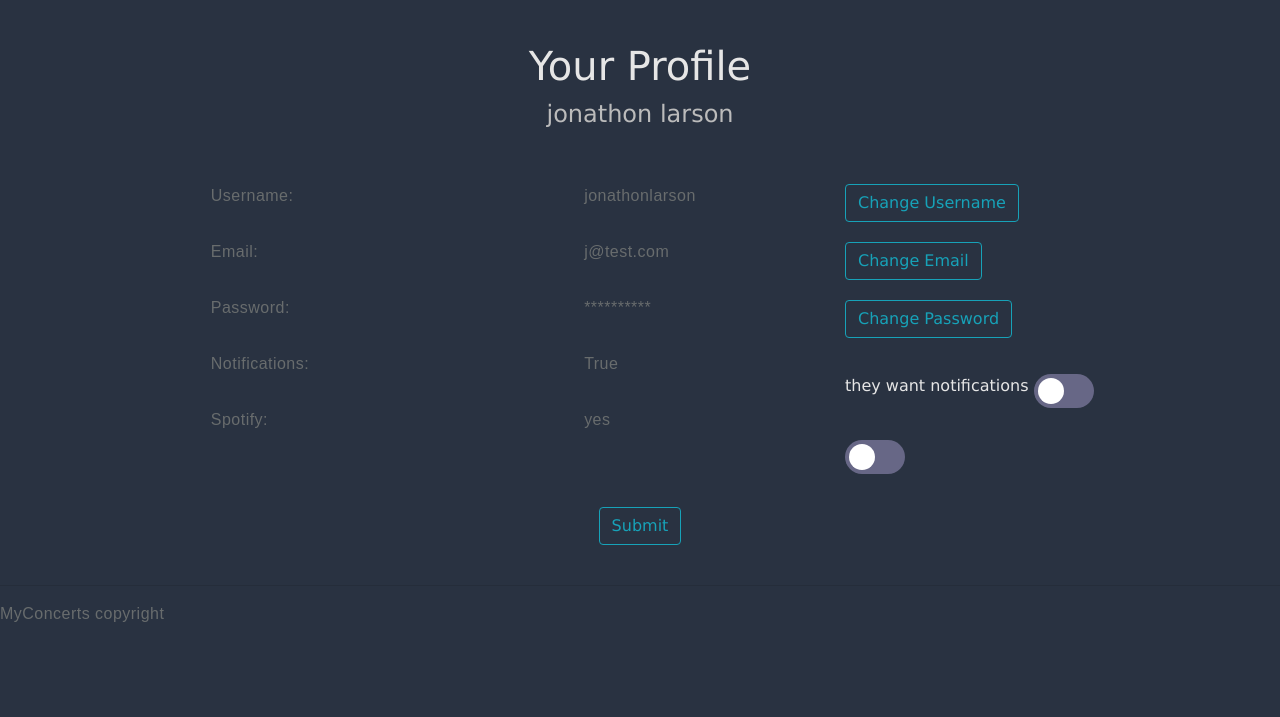
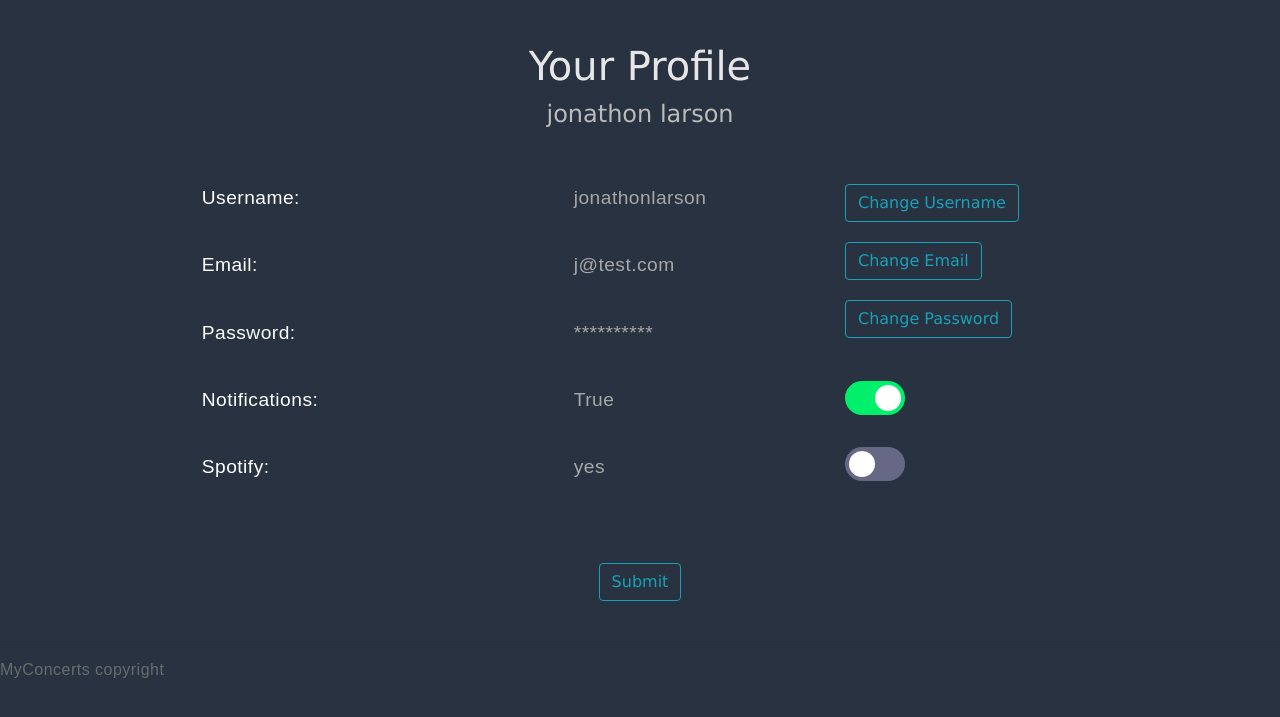
Before and after one commit to Zachhi/MyConcerts, a Django app: page /profile/ in a window 1280 px wide. Shown: the part 56-773 px from the top of the page. Run offline with Django 3.2, Linux system fonts and the light colour scheme; a user stored in the database is signed in; data comes from the database, SQL or seed files in the repository; both versions use the stored data as it was after the commit; some libraries are stand-ins or nearby versions.

Commit message:
profile style/toggles

```diff
--- a/landing/static/landing/main.css
+++ b/landing/static/landing/main.css
@@ -141,8 +141,8 @@ a.article-title:hover {
 
 .cardMargin {
   margin-bottom: 30px;
-  margin-left: 10px;
-  margin-right: 10px;
+  margin-left: 5px;
+  margin-right: 5px;
   transition: all 0.3s !important;
 }
 .cardMargin:hover {
@@ -268,3 +268,11 @@ input:checked + .slider:before {
 .slider.round:before {
   border-radius: 50%;
 }
+
+.profileText {
+  margin-bottom: 10%;
+  font-size: 1.4em;
+  color: rgb(97, 40, 40);
+  display: inline-block;
+  text-align: left;
+}
--- a/landing/templates/landing/home.html
+++ b/landing/templates/landing/home.html
@@ -34,7 +34,7 @@ onload="loadHamburgers();"
 
 
 {% block content %}
-<div class="col-md-3">
+<div class="col-md-2" style="margin-right: 20px;">
     <div class="content-section position-fixed">
         <div class="d-flex mb-4">
             <h3 class="m-0">Filters</h3>
--- a/users/templates/users/profile.html
+++ b/users/templates/users/profile.html
@@ -17,22 +17,22 @@
 
     <div class = "row text-center">
         <div class = "col-md-4" >
-            <div style="margin-bottom: 10%; font-size: 1.2em; color: rgb(255, 255, 255); display: inline-block; text-align: left;">
-                <p style="margin-bottom: 2em;">Username: </p>
-                <p style="margin-bottom: 2em;">Email: </p>
-                <p style="margin-bottom: 2em;">Password: </p>
-                <p style="margin-bottom: 2em;">Notifications: </p>
-                <p style="margin-bottom: 2em;">Spotify: </p>
+            <div style="margin-bottom: 10%; display: inline-block; text-align: left;">
+                <p style="margin-bottom: 2em; font-size: 1.2em; color: rgb(255, 255, 255);">Username: </p>
+                <p style="margin-bottom: 2em; font-size: 1.2em; color: rgb(255, 255, 255);">Email: </p>
+                <p style="margin-bottom: 2em; font-size: 1.2em; color: rgb(255, 255, 255);">Password: </p>
+                <p style="margin-bottom: 2em; font-size: 1.2em; color: rgb(255, 255, 255);">Notifications: </p>
+                <p style="margin-bottom: 2em; font-size: 1.2em; color: rgb(255, 255, 255);">Spotify: </p>
             </div>
         </div>
 
         <div class = "col-md-4">
-            <div style="margin-bottom: 10%; font-size: 1.2em; color: rgb(151, 151, 151);display: inline-block; text-align: left;">
-                <p style="margin-bottom: 2em;">{{ user.username }}</p>
-                <p style="margin-bottom: 2em;">{{ user.email }}</p>
-                <p style="margin-bottom: 2em;">**********</p>
-                <p style="margin-bottom: 2em;">{{notifications}}</p>
-                <p style="margin-bottom: 2em;">{{spotify}}</p>
+            <div style="margin-bottom: 10%; display: inline-block; text-align: left;">
+                <p style="margin-bottom: 2em; font-size: 1.2em; color: rgb(168, 168, 168);">{{ user.username }}</p>
+                <p style="margin-bottom: 2em; font-size: 1.2em; color: rgb(168, 168, 168);">{{ user.email }}</p>
+                <p style="margin-bottom: 2em; font-size: 1.2em; color: rgb(168, 168, 168);">**********</p>
+                <p style="margin-bottom: 2em; font-size: 1.2em; color: rgb(168, 168, 168);">{{notifications}}</p>
+                <p style="margin-bottom: 2em; font-size: 1.2em; color: rgb(168, 168, 168);">{{spotify}}</p>
             </div>
         </div>
 
@@ -45,15 +45,16 @@
 
 
                 {% if notifications == "True" %}
-                they want notifications
+                <label class="switch" activation_status = 1 style="margin-top: 1.4em;" >
+                    <input type="checkbox" name = "slider[]" value = "notifs" id = "notifs" checked data-toggle="toggle" >
+                    <span class="slider round"></span>
+                </label>
                 {% else %}
-                they dont want notifications
-                {% endif %}
-
-                <label class="switch" activation_status = 1 style="margin-top: 1em;">
+                <label class="switch" activation_status = 1 style="margin-top: 1.4em;">
                     <input type="checkbox" name = "slider[]" value = "notifs" id = "notifs">
                     <span class="slider round"></span>
                 </label>
+                {% endif %}
                 <br><br>
 
                 <label class="switch">
```
Also changed, not shown: db.sqlite3.
